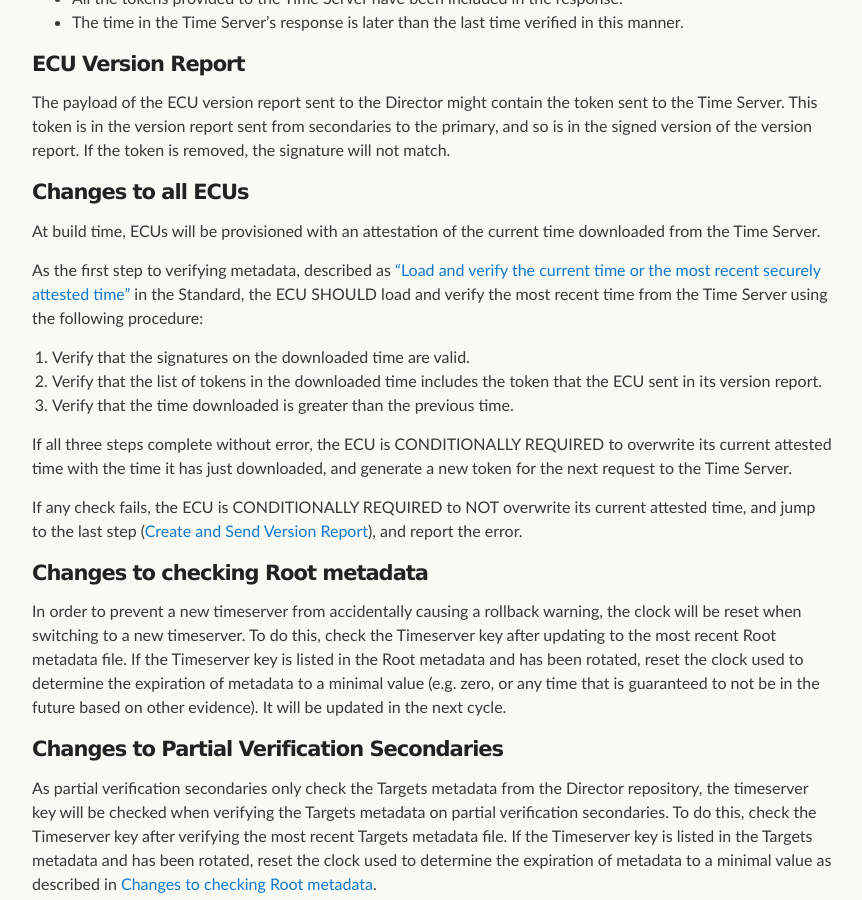
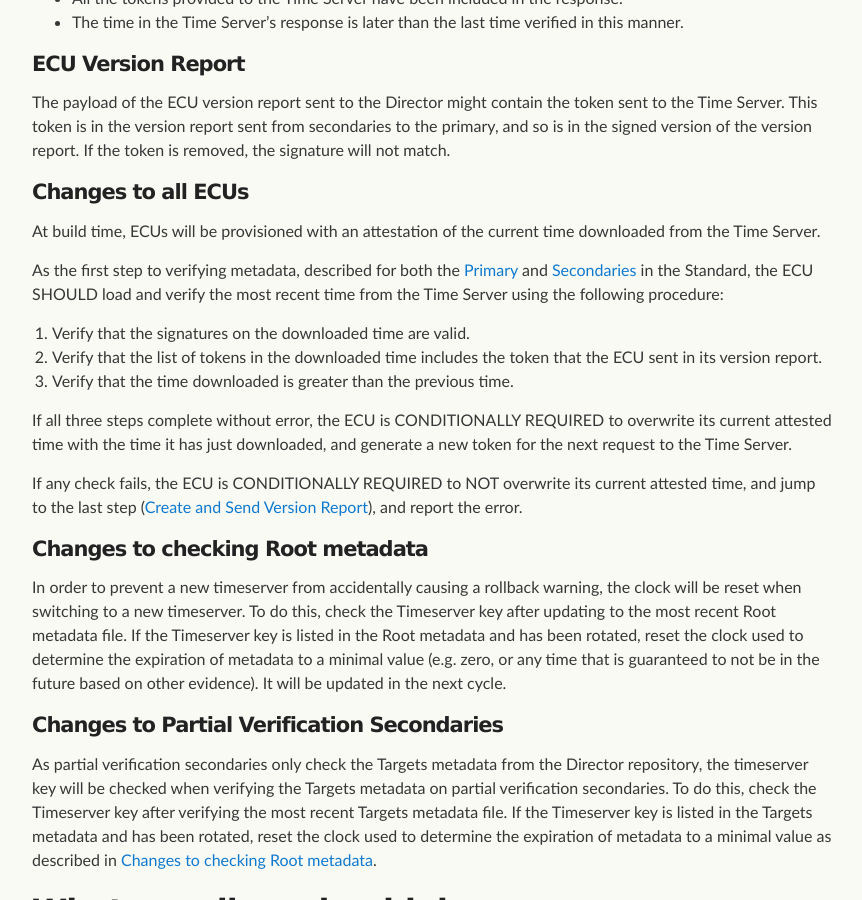
Before and after one commit to uptane/deployment-considerations, a Jekyll site: the page built from repositories.md, in a window 1280 px wide and 900 px high, scrolled down 1788 px. Shown: the whole window, without its empty margins (208-1070 px from the left). Built offline with Jekyll 4.4.1, drawn with Linux system fonts in a browser that asks for light colours; our own code applies the rules of GitHub Pages for plain Markdown files.

Commit message:
fixed check time link

```diff
--- a/repositories.md
+++ b/repositories.md
@@ -55,7 +55,7 @@ The payload of the ECU version report sent to the Director might contain the tok
 
 At build time, ECUs will be provisioned with an attestation of the current time downloaded from the Time Server.
 
-As the first step to verifying metadata, described as ["Load and verify the current time or the most recent securely attested time"](https://uptane.github.io/papers/ieee-isto-6100.1.0.0.uptane-standard.html#partial_verification) in the Standard, the ECU SHOULD load and verify the most recent time from the Time Server using the following procedure:
+As the first step to verifying metadata, described for both the [Primary](https://uptane.github.io/papers/ieee-isto-6100.1.0.0.uptane-standard.html#check_time_primary) and [Secondaries](https://uptane.github.io/papers/ieee-isto-6100.1.0.0.uptane-standard.html#verify_time) in the Standard, the ECU SHOULD load and verify the most recent time from the Time Server using the following procedure:
 
 1. Verify that the signatures on the downloaded time are valid.
 2. Verify that the list of tokens in the downloaded time includes the token that the ECU sent in its version report.
```
